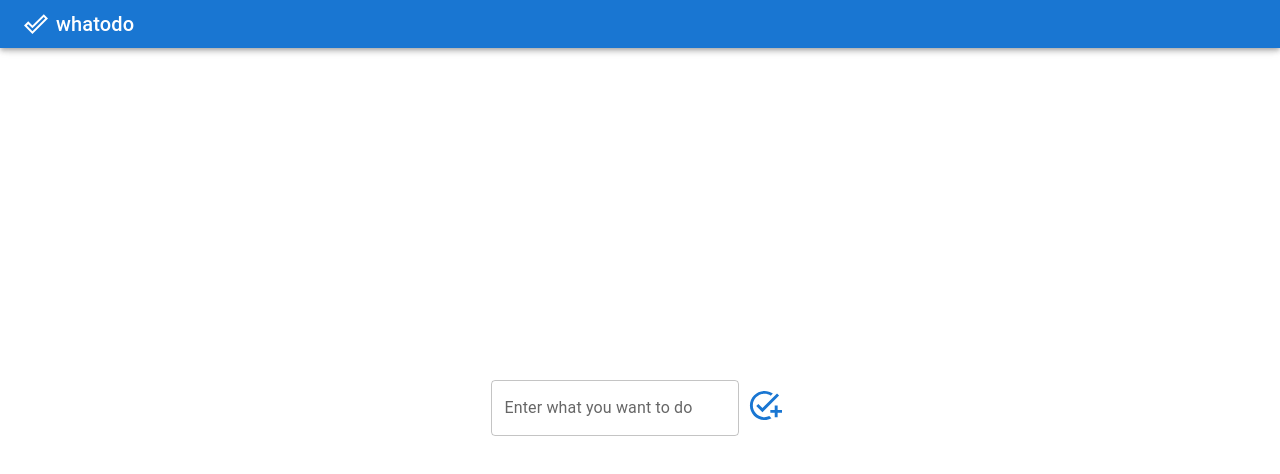
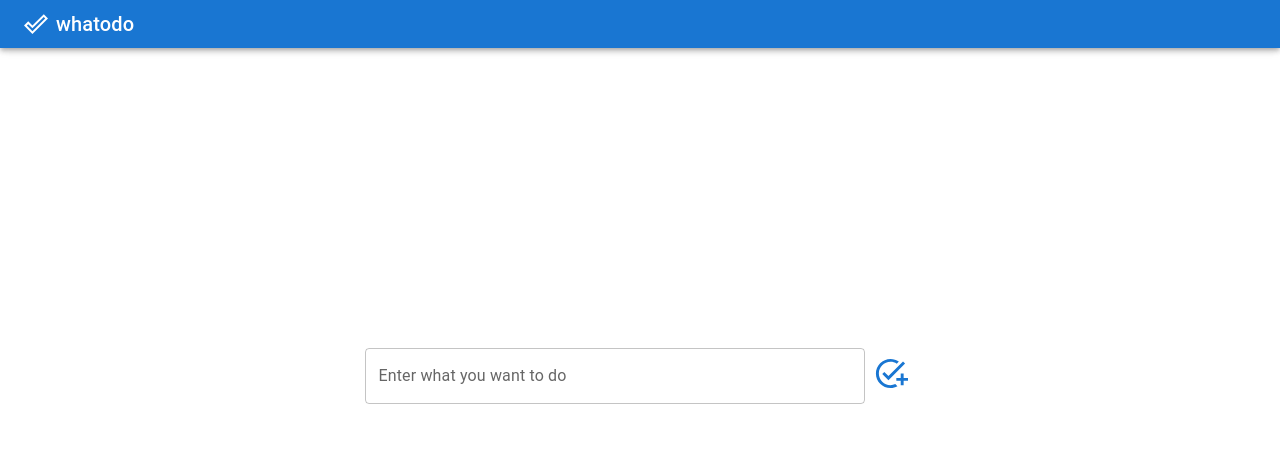
Before and after one commit to abctim/whatodo, a React (Vite) app in the folder frontend/whatodo/: page / in a window 1280 px wide. Shown: the top 474 px of the page. Built offline with nearby package versions, Linux system fonts and the light colour scheme.

Commit message:
Removed index.css and did some styling changes

```diff
--- a/frontend/whatodo/src/components/InputField.jsx
+++ b/frontend/whatodo/src/components/InputField.jsx
@@ -22,6 +22,7 @@ const InputField = () => {
         variant="outlined"
         value={inputValue}
         onChange={handleChange}
+        sx={{ width: 500}}
       />
 
       <IconButton
--- a/frontend/whatodo/src/index.css
+++ /dev/null
@@ -1 +0,0 @@
-/* TODO add some styling */
--- a/frontend/whatodo/src/pages/Dashboard.jsx
+++ b/frontend/whatodo/src/pages/Dashboard.jsx
@@ -10,7 +10,7 @@ const Dashboard = () => {
         sx={{
           display: "flex",
           flexDirection: "column",
-          minHeight: "100vh",
+          minHeight: "calc(100vh - 64px)",
         }}
       >
         <MUIAppBar />
```
